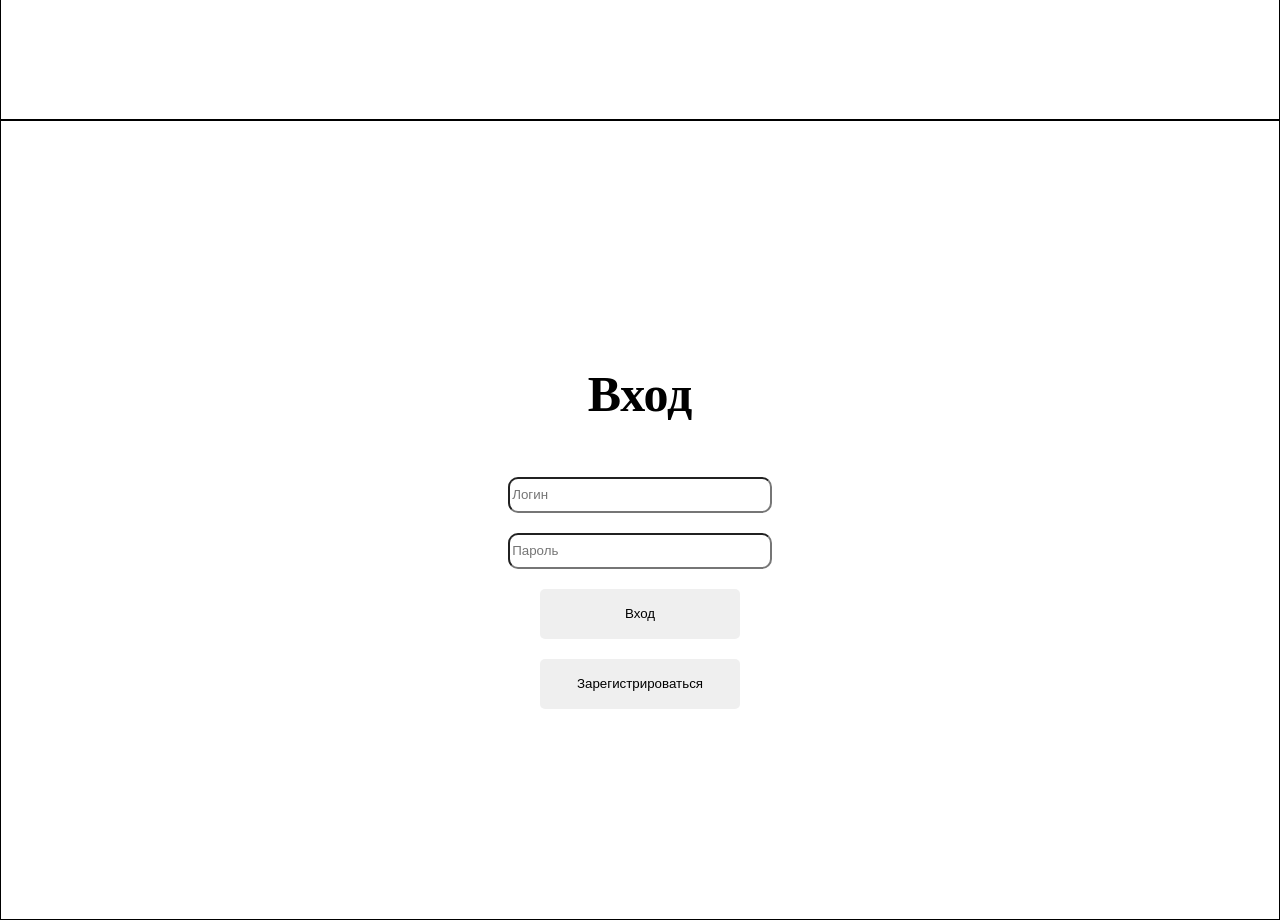
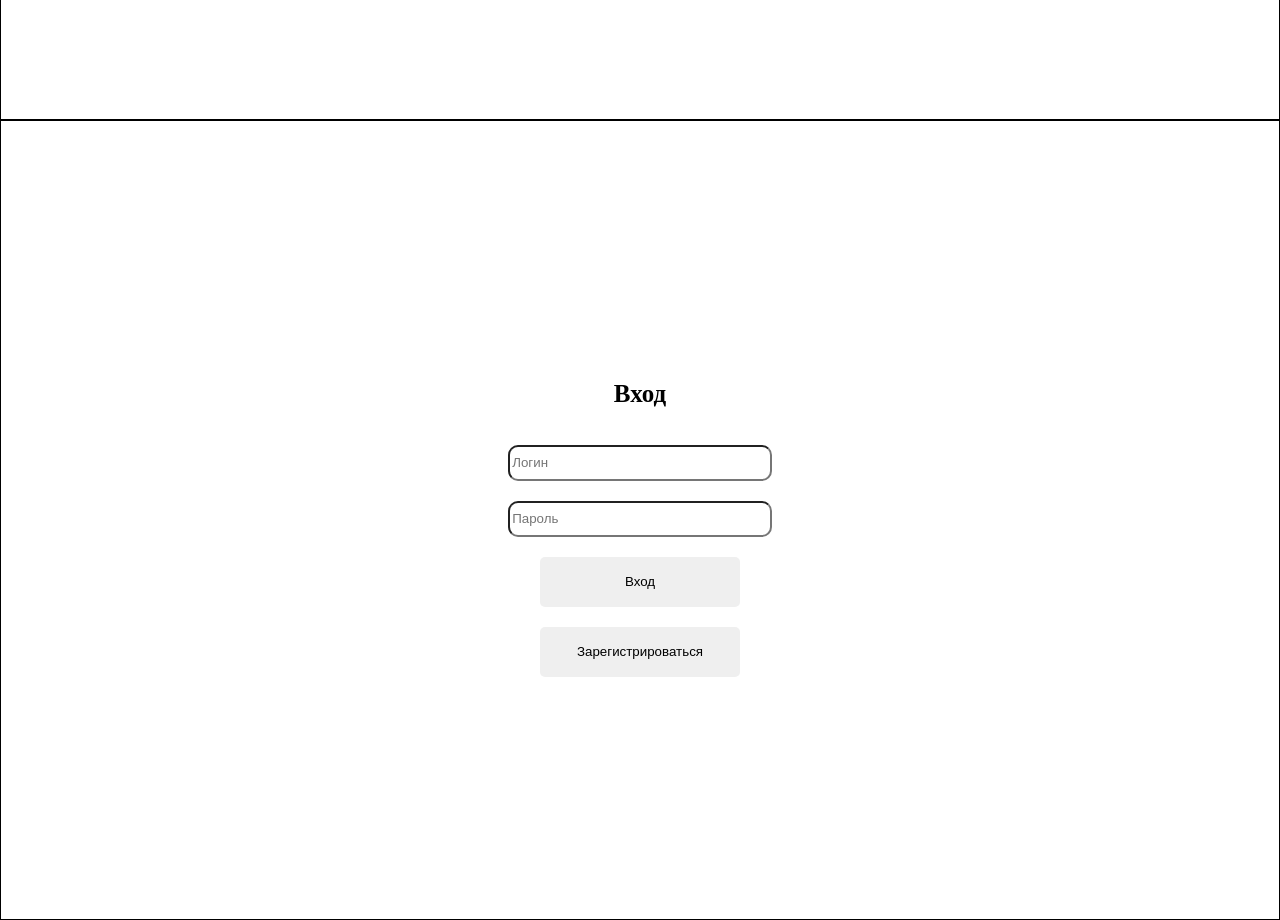
Before and after one commit to user558549/diploma, a React (Vite) app: page / in a window 1280 px wide. Shown: the part 680-1600 px from the top of the page. Built offline with nearby package versions, Linux system fonts and the light colour scheme.

Commit message:
modernization of architecture and connecting forms

```diff
--- a/src/App.jsx
+++ b/src/App.jsx
@@ -1,16 +1,11 @@
 import { RegistrationPage, LoginPage } from "./components/pages";
-import { RegOrLoginButton, GoToRegistration } from "./components/buttons";
 
 function App() {
   return (
     <>
-      <RegistrationPage>
-        <RegOrLoginButton operation="Регистрация" />
-      </RegistrationPage>
-      <LoginPage>
-        <RegOrLoginButton operation="Вход" />
-        <GoToRegistration operation="Зарегистрироваться" />
-      </LoginPage>
+      <RegistrationPage />
+
+      <LoginPage />
     </>
   );
 }
--- a/src/components/pages/login/LoginPage.jsx
+++ b/src/components/pages/login/LoginPage.jsx
@@ -1,12 +1,40 @@
+import { useForm } from "react-hook-form";
+import { GoToRegistration, RegOrLoginButton } from "../../buttons";
 import styles from "./LoginPage.module.css";
 
-export const LoginPage = ({ children }) => {
+export const LoginPage = () => {
+  const {
+    register,
+    handleSubmit,
+    formState: { errors },
+  } = useForm();
+
+  const onSubmit = (formData) => {
+    console.log(formData);
+  };
+
   return (
-    <form className={styles.login_page}>
-      <h1>Вход</h1>
-      <input type="text" placeholder="Логин" />
-      <input type="password" placeholder="Пароль" />
-      {children}
-    </form>
+    <div className={styles.login_page_container}>
+      <form
+        className={styles.login_page_form}
+        onSubmit={handleSubmit(onSubmit)}
+      >
+        <h1>Вход</h1>
+        <input
+          type="text"
+          placeholder="Логин"
+          {...register("login", { required: true })}
+        />
+        {errors.login && <span>Не указан логин</span>}
+        <input
+          type="password"
+          placeholder="Пароль"
+          {...register("password", { required: true })}
+        />
+        {errors.password && <span>Не указан пароль</span>}
+        <RegOrLoginButton operation="Вход" />
+      </form>
+      <GoToRegistration operation="Зарегистрироваться" />
+    </div>
   );
 };
--- a/src/components/pages/login/LoginPage.module.css
+++ b/src/components/pages/login/LoginPage.module.css
@@ -1,4 +1,14 @@
-.login_page {
+.login_page_form {
+  width: 100%;
+  box-sizing: border-box;
+  display: flex;
+  flex-direction: column;
+  justify-content: center;
+  align-items: center;
+  gap: 20px;
+}
+
+.login_page_container {
   box-sizing: border-box;
   min-height: 100vh;
   border: 1px solid black;
@@ -9,6 +19,6 @@
   gap: 20px;
 }
 
-.login_page {
+.login_page_form h1 {
   font-size: 25px;
 }
--- a/src/components/pages/registration/RegistrationPage.jsx
+++ b/src/components/pages/registration/RegistrationPage.jsx
@@ -1,11 +1,36 @@
+import { RegOrLoginButton } from "../../buttons";
+import { useForm } from "react-hook-form";
 import styles from "./Registration.module.css";
-export const RegistrationPage = ({ children }) => {
+export const RegistrationPage = () => {
+  const {
+    register,
+    handleSubmit,
+    formState: { errors },
+  } = useForm();
+
+  const onSubmit = (formData) => {
+    console.log(formData);
+  };
+
   return (
-    <form className={styles.registration_page}>
+    <form
+      className={styles.registration_page}
+      onSubmit={handleSubmit(onSubmit)}
+    >
       <h1>Регистрация</h1>
-      <input type="text" placeholder="Логин" />
-      <input type="password" placeholder="Пароль" />
-      {children}
+      <input
+        type="text"
+        placeholder="Логин"
+        {...register("login", { required: true })}
+      />
+      {errors.login && <span>Не указан логин</span>}
+      <input
+        type="password"
+        placeholder="Пароль"
+        {...register("password", { required: true })}
+      />
+      {errors.password && <span>Не указан пароль</span>}
+      <RegOrLoginButton operation="Регистрация" />
     </form>
   );
 };
```
